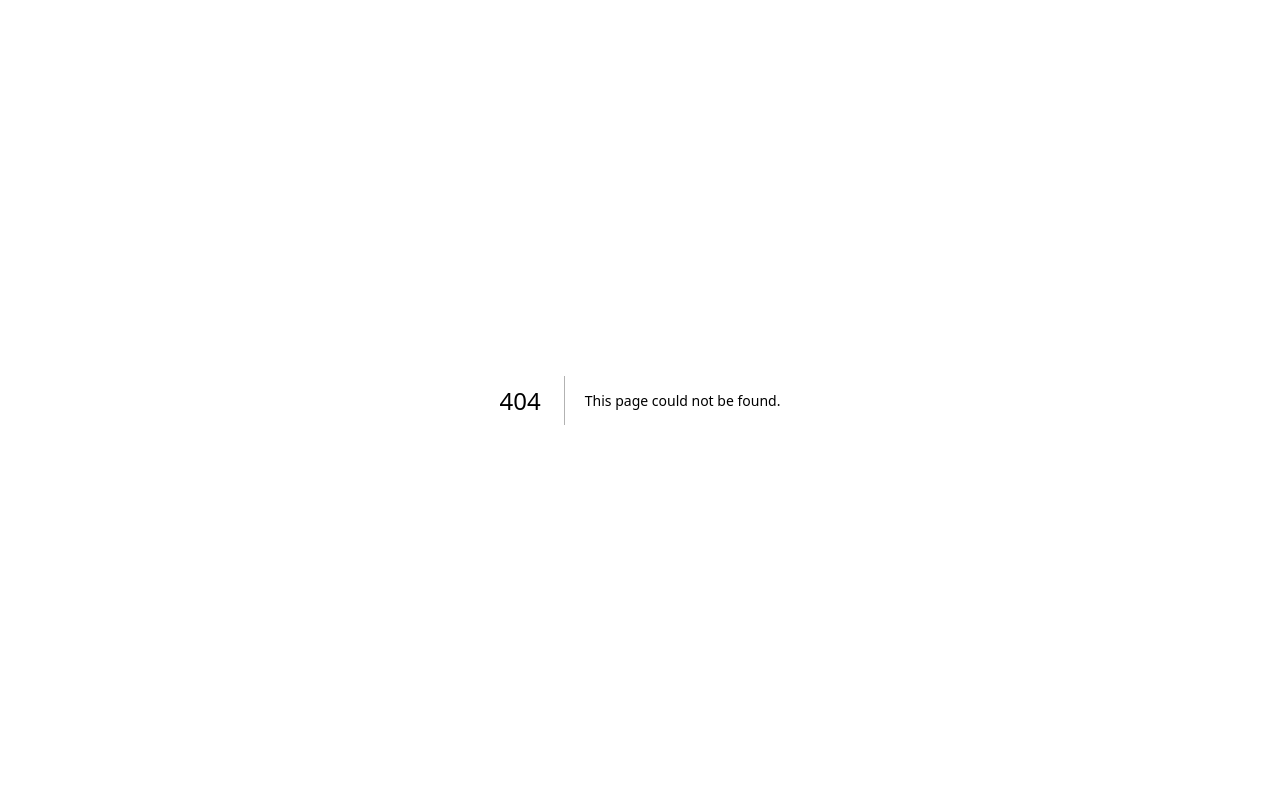
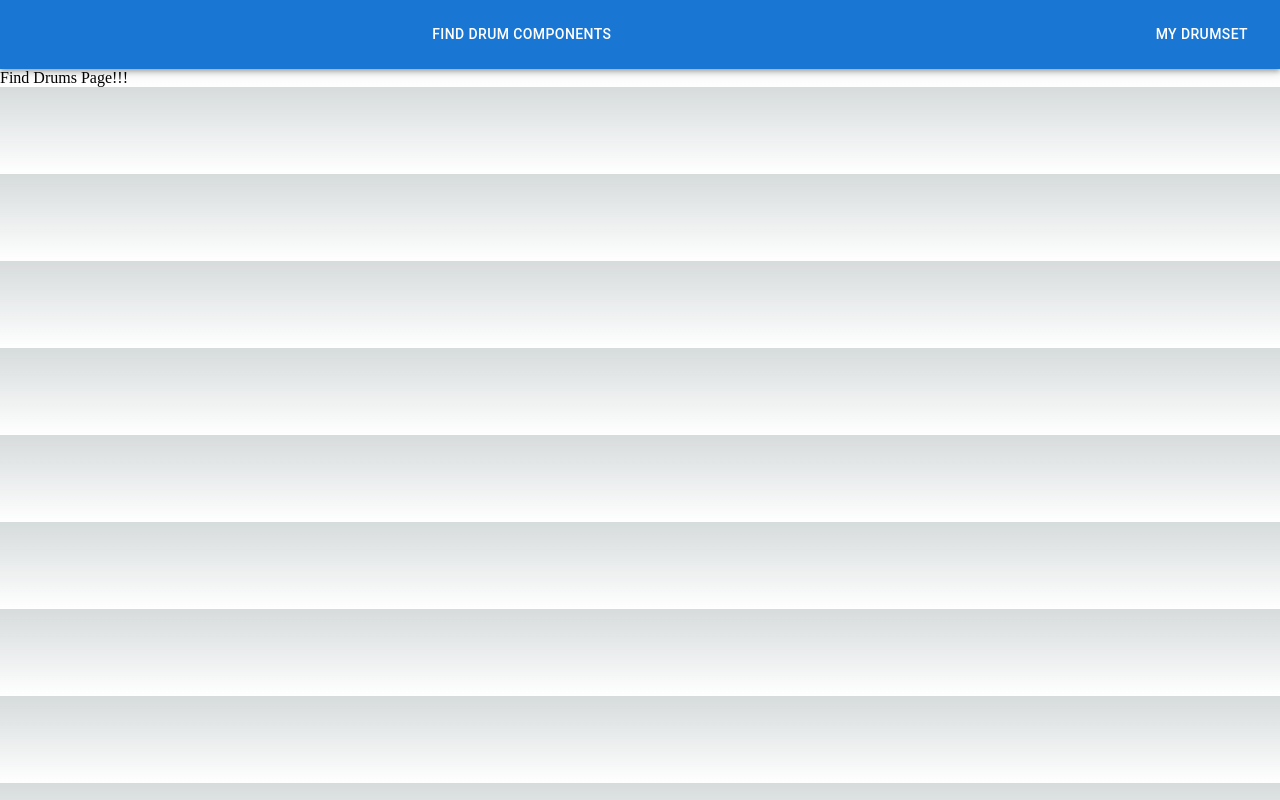
Before and after one commit to neff-d/Drum-Set-Builder, a Next.js app in the folder drum_set_builder/: page /findDrums in a window 1280 px wide. Before the commit this address had no page. Built offline with nearby package versions, Linux system fonts and the light colour scheme; no server answers.

Commit message:
added more boilerplate and basic navigation

```diff
--- a/drum_set_builder/package.json
+++ b/drum_set_builder/package.json
@@ -11,6 +11,7 @@
   "dependencies": {
     "@emotion/react": "^11.11.4",
     "@emotion/styled": "^11.11.5",
+    "@mui/icons-material": "^5.15.19",
     "@mui/material": "^5.15.19",
     "firebase": "^10.12.2",
     "next": "14.2.3",
--- /dev/null
+++ b/drum_set_builder/src/app/components/navbar.tsx
@@ -0,0 +1,68 @@
+'use client';
+
+import {
+    AppBar,
+    Box,
+    Toolbar,
+    Container,
+    Button,
+    IconButton,
+    Avatar,
+    Menu,
+    MenuItem
+} from "@mui/material";
+import MusicNoteIcon from '@mui/icons-material/MusicNote';
+
+import React from "react";
+import { useRouter } from "next/navigation";
+import Link from "next/link";
+
+import { useDrumsContext } from "@/context/drumsContext";
+
+export default function NavBar() {
+
+    const router = useRouter();
+    const drums = useDrumsContext();
+
+    function navigateToDrumset() {
+        router.push('/drumset');
+    }
+
+    return (
+        <header>
+            <AppBar position="static">
+                <Container maxWidth="xl">
+                    <Toolbar disableGutters>
+                    <Box sx={{ flexGrow: 1 }}>
+                        <Link href={'/'} passHref>
+                            <Button
+                                sx={{ my: 2, color: 'white', display: "block", marginLeft: -32, verticalAlign: 'center' }}
+                            >
+                                Custom Drumset Builder
+                            </Button>
+                        </Link>
+                    </Box>
+                    <Box sx={{ flexGrow: 1 }}>
+                        <Link href={'/findDrums'} passHref>
+                            <Button
+                                sx={{ my: 2, color: 'white', display: "block", marginLeft: -4, verticalAlign: 'center' }}
+                            >
+                                Find Drum Components
+                            </Button>
+                        </Link>
+                    </Box>
+                    <Box>
+                        <Link href={'/drumset'} passHref>
+                            <Button
+                                sx={{ my: 2, color: 'white', display: "block", marginLeft: 12, verticalAlign: 'center'}}
+                            >
+                                My Drumset
+                            </Button>
+                        </Link>
+                    </Box>
+                    </Toolbar>
+                </Container>
+            </AppBar>
+        </header>
+    )
+}
--- /dev/null
+++ b/drum_set_builder/src/app/findDrums/page.tsx
@@ -0,0 +1,18 @@
+'use client';
+
+import NavBar from "../components/navbar";
+import { DrumsContextProvider } from "@/context/drumsContext";
+
+
+export default function FindDrums() {
+    return (
+        <DrumsContextProvider>
+            <div>
+                <NavBar />
+                <main>
+                    Find Drums Page!!!
+                </main>
+            </div>
+        </DrumsContextProvider>
+    )
+}
```
Also changed, not shown: drum_set_builder/src/app/drumset/page.tsx (added, +18 -0 lines), drum_set_builder/src/app/page.tsx (+12 -3 lines), 1 other file (tests, documents, lock files or other folders).
